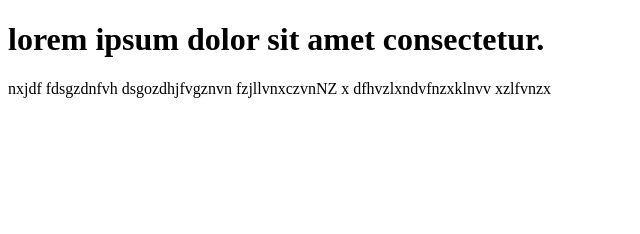
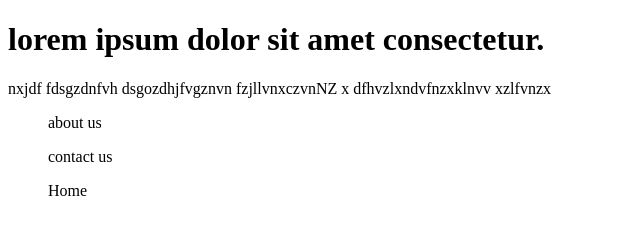
Before and after one commit to darshitjavia-simform/learn-git, a plain HTML site: page index.html in a window 1280 px wide. Shown: the whole page, without its empty margins (0-640 px from the left). Drawn offline with Linux system fonts and the light colour scheme.

Commit message:
add list in this

```diff
--- a/index.html
+++ b/index.html
@@ -11,5 +11,8 @@
         fzjllvnxczvnNZ x
     dfhvzlxndvfnzxklnvv
 xzlfvnzx </p>
+<ul>about us</ul>
+<ul>contact us</ul>
+<ul>Home</ul>
 </body>
 </html>
```
